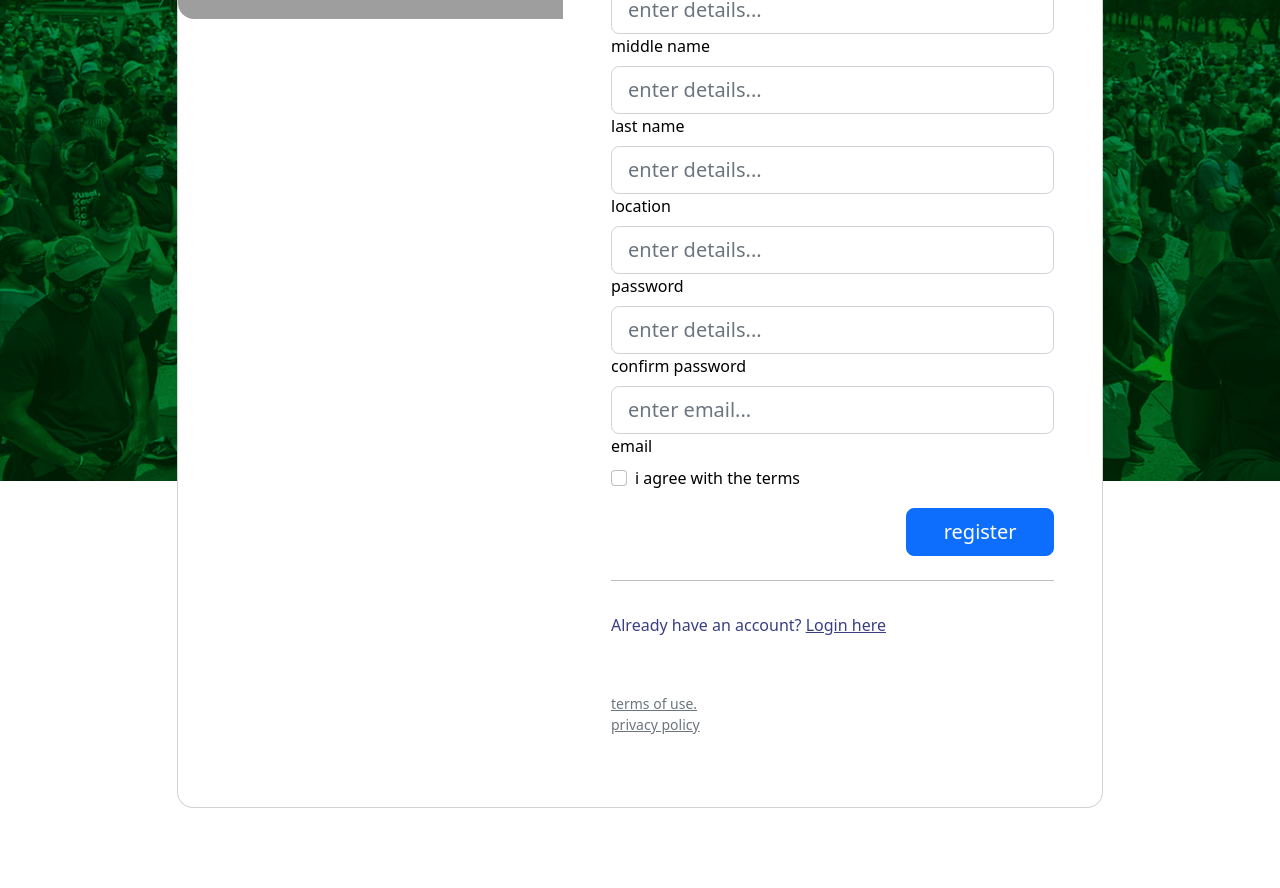
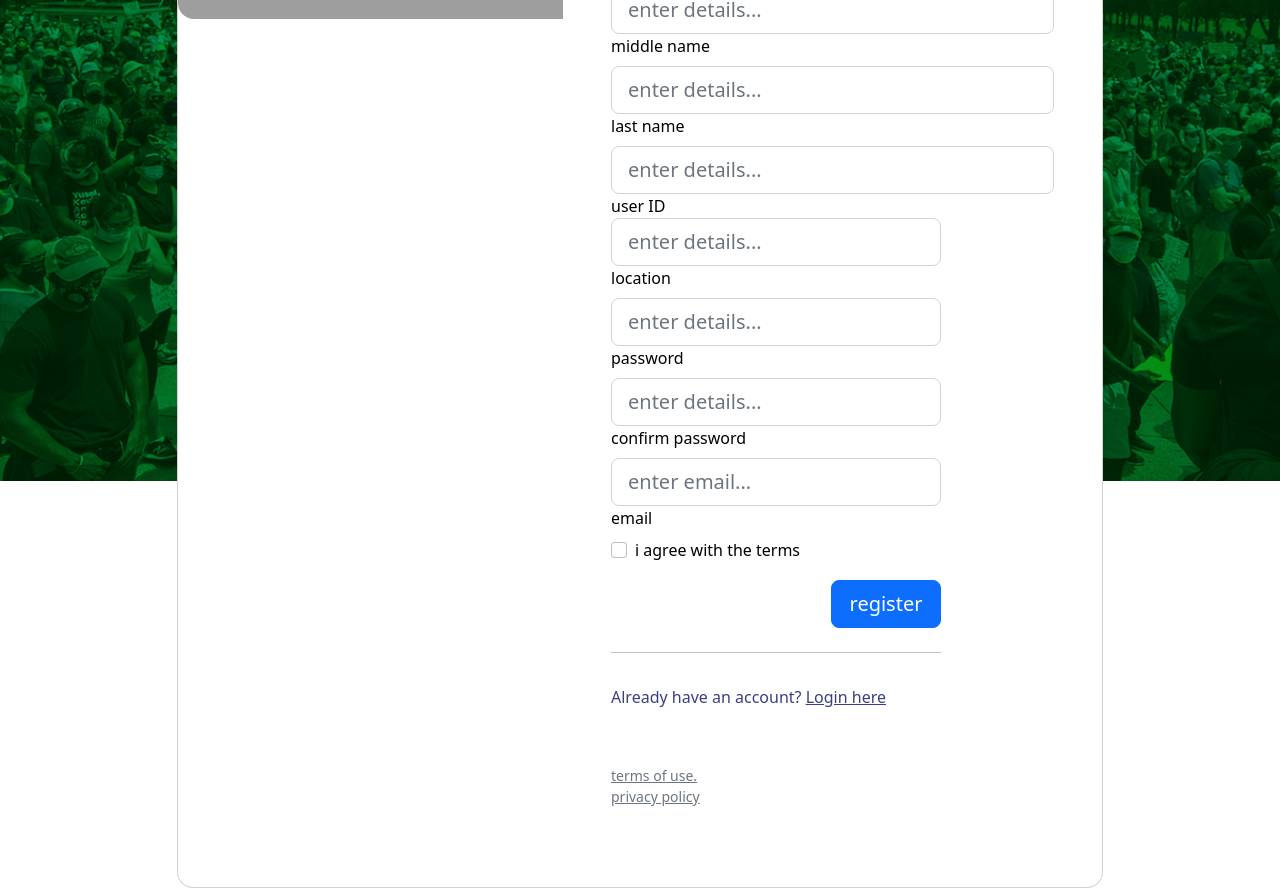
Before and after one commit to PyBaker/Webstack-Portfolio-Project, a Flask app: template web/templates/registration_page.html in a window 1280 px wide. Shown: the part 319-1207 px from the top of the page. Before the commit the page ends 1127 px from the top, so only its background shows below. Run offline with Flask 2, Linux system fonts and the light colour scheme; the template is opened without the code that fills it, so the values that code supplies are empty; grey boxes are pictures that could not be loaded.

Commit message:
fix(templates): added user ID field (registration)

```diff
--- a/web/templates/registration_page.html
+++ b/web/templates/registration_page.html
@@ -75,6 +75,12 @@
                                             <label class="form-label" for="lastname">
                                                 last name
                                             </label>
+
+                                            <input type="text" id="user_id"
+                                                class="form-control form-control-lg"
+                                                placeholder="enter details..."/>
+                                            <label class="form-label" for="user_id">
+                                                user ID
 
                                             <input type="text" id="location"
                                                 class="form-control form-control-lg"
```
